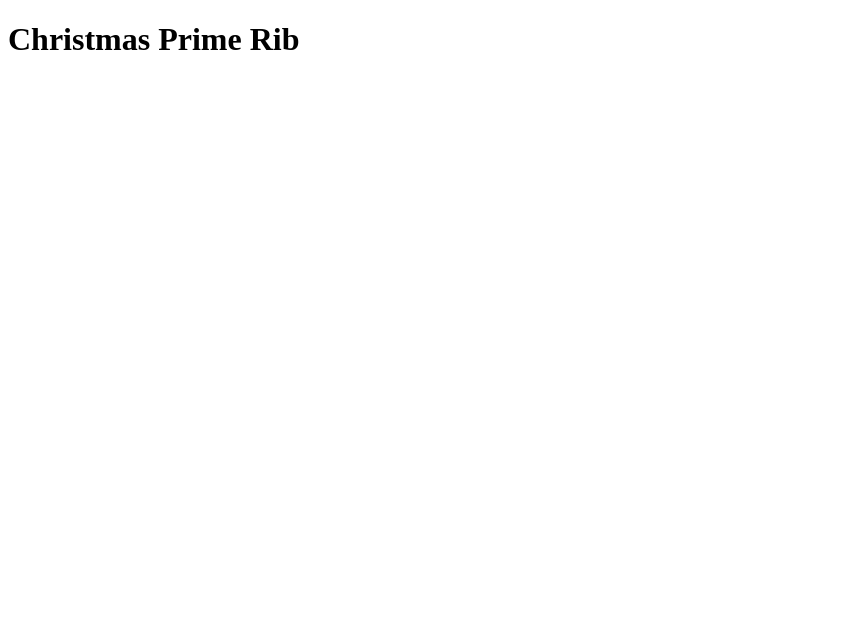
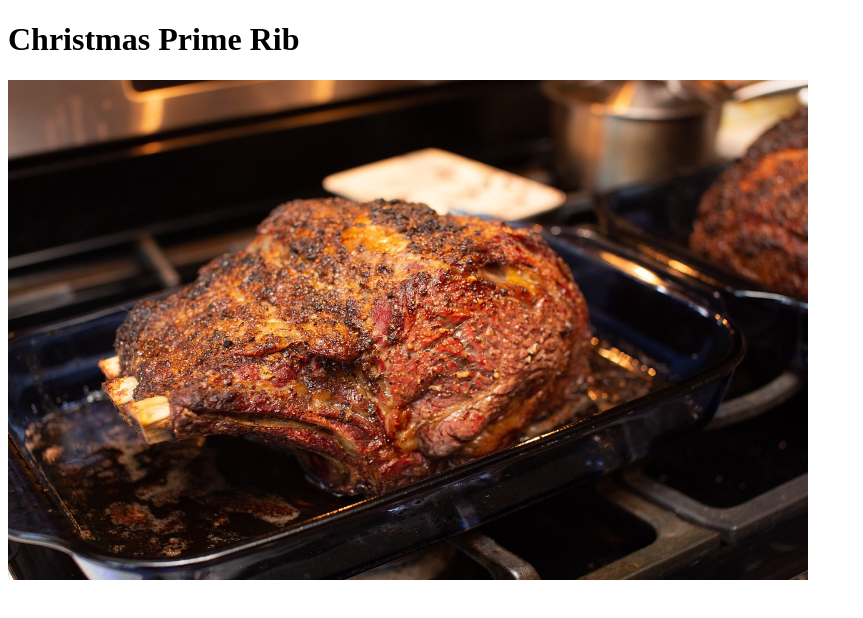
Before and after one commit to jeans94/odin-recipes, a plain HTML site: page recipes/prime-rib.html in a window 1280 px wide. Shown: the whole page, without its empty margins (0-863 px from the left). Drawn offline with Linux system fonts and the light colour scheme.

Commit message:
feat: add prime rib image with dimensions
- Include an appetizing picture of prime rib in prime-ribs.html with specified width and height.

```diff
--- a/recipes/prime-rib.html
+++ b/recipes/prime-rib.html
@@ -8,6 +8,6 @@
 <body>
     <h1>Christmas Prime Rib</h1>
 
-
+    <img src="/pages/img/prime-rib.jpg" height="500" width="800" alt="Picture of a Prime Rib">
 </body>
 </html>
```
